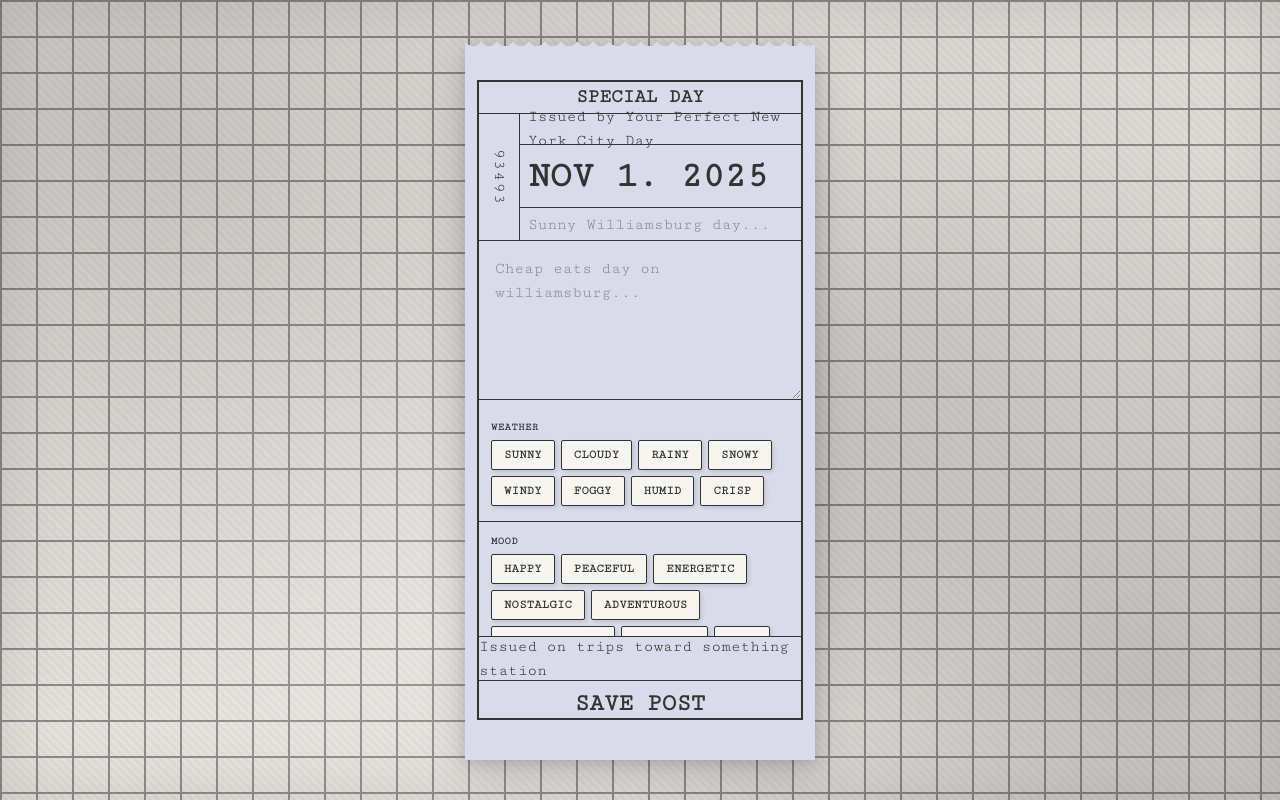
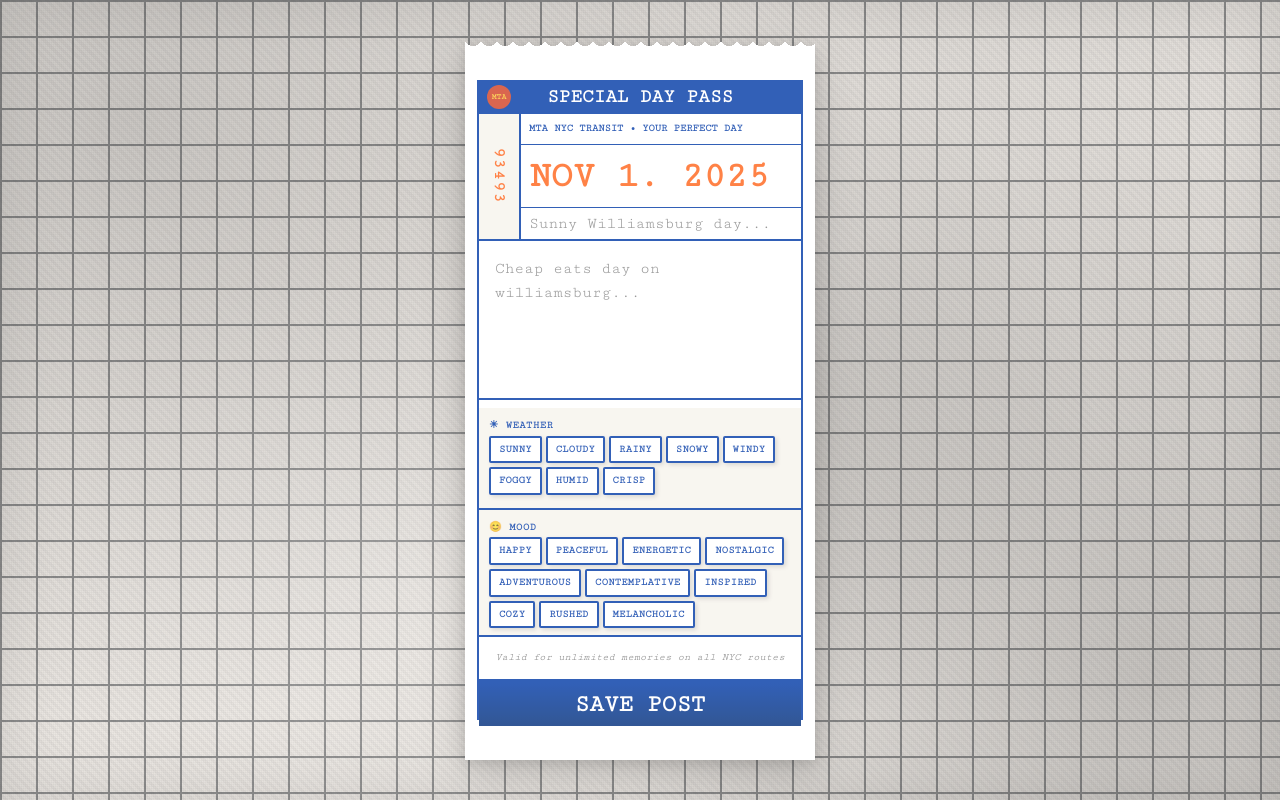
Before and after one commit to jyleerahman/fav-nycday-app, a React (Vite) app: page /create-post in a window 1280 px wide. Built offline with nearby package versions, Linux system fonts and the light colour scheme; no server answers.

Commit message:
different post design

```diff
--- a/src/client/App.css
+++ b/src/client/App.css
@@ -402,6 +402,25 @@
   }
 }
 
+/* Subway Save Button */
+.subway-save-button {
+  position: relative;
+  overflow: visible;
+  background: linear-gradient(180deg, #0039A6 0%, #002d7a 100%);
+  color: white;
+  transition: all 0.3s ease;
+  border-top: 2px solid #0039A6;
+}
+
+.subway-save-button:hover {
+  background: linear-gradient(180deg, #ff6319 0%, #e65100 100%);
+  transform: scale(1.02);
+}
+
+.subway-save-button:active {
+  transform: scale(0.98);
+}
+
 /* Stamp Button Effect */
 .stamp-button {
   position: relative;
--- a/src/client/routes/Post.tsx
+++ b/src/client/routes/Post.tsx
@@ -79,13 +79,12 @@
                 onClick={onToggle}
                 className={`
                     relative ticket-stub
-                    px-3 py-1.5 text-xs
+                    px-2 py-1 text-[0.65rem]
                     font-["ArchivoNarrow"] font-semibold tracking-wide
-                    border border-black
-                    bg-[#f5f3ed]
+                    border-2 border-[#0039A6]
                     transition-all duration-200
                     hover:scale-105
-                    ${isSelected ? 'selected-ticket' : ''}
+                    ${isSelected ? 'bg-[#ff6319] text-white border-[#ff6319]' : 'bg-white text-[#0039A6]'}
                 `}
             >
                 {tag.toUpperCase()}
@@ -101,27 +100,30 @@
 
             <div className='h-[100vh] flex flex-col font-["ArchivoNarrow"] items-center justify-center tile-bg'>
                 <div className='shadow-natural mt-10 m-10 w-[350px] h-[95%]'>
-                    <div className='perforated-x h-full pl-3 pr-3 pt-10 pb-10 bg-[#d1d3e5]'>
-                        <div className='border-2 h-full'>
-                            <div className='border-b-1 h-[5%] flex'>
-                                <div className='font-extrabold font-["KGAllofMe"] text-[1.2rem] flex items-center justify-center w-full'>SPECIAL DAY</div>
+                    <div className='perforated-x h-full pl-3 pr-3 pt-10 pb-10 bg-white'>
+                        <div className='border-2 border-[#0039A6] h-full bg-white'>
+                            <div className='border-b-2 border-[#0039A6] h-[5%] flex bg-[#0039A6] relative'>
+                                <div className='absolute left-2 top-1/2 -translate-y-1/2 w-6 h-6 rounded-full bg-[#D14124] flex items-center justify-center'>
+                                    <span className='text-[#FFD034] text-[0.5rem] font-black'>MTA</span>
+                                </div>
+                                <div className='font-extrabold font-["KGAllofMe"] text-[1.2rem] flex items-center justify-center w-full text-white'>SPECIAL DAY PASS</div>
                             </div>
-                            <div className='flex border-b-1 h-[20%]'>
-                                <div className='border-r-1 flex items-center justify-center p-2 [writing-mode:vertical-rl] tracking-widest'>
+                            <div className='flex border-b-2 border-[#0039A6] h-[20%]'>
+                                <div className='border-r-2 border-[#0039A6] flex items-center justify-center p-2 [writing-mode:vertical-rl] tracking-widest bg-[#f7f4ed] font-bold text-[#ff6319]'>
                                     93493
                                 </div>
                                 <div className='flex flex-col w-full'>
-                                    <div className='px-2 border-b-1 h-[25%] flex items-center'>
-                                        Issued by Your Perfect New York City Day
+                                    <div className='px-2 border-b-1 border-[#0039A6] h-[25%] flex items-center text-[0.65rem] text-[#0039A6] font-semibold'>
+                                        MTA NYC TRANSIT • YOUR PERFECT DAY
                                     </div>
-                                    <div className='px-2 border-b-1 h-[50%] flex items-center text-4xl font-extrabold font-["KGAllofMe"]'>
+                                    <div className='px-2 border-b-1 border-[#0039A6] h-[50%] flex items-center text-4xl font-extrabold font-["KGAllofMe"] text-[#ff6319]'>
                                         {getCurrentDate()}
                                     </div>
                                     <input
                                         value={title}
                                         onChange={handleTitleChange}
                                         placeholder='Sunny Williamsburg day...'
-                                        className='px-2 h-[25%] font-["KGAllofMe"] flex items-center'>
+                                        className='px-2 h-[25%] font-["KGAllofMe"] flex items-center border-none outline-none'>
                                     </input>
                                 </div>
                             </div>
@@ -129,14 +131,14 @@
                                 value={content}
                                 onChange={handleContentChange}
                                 placeholder='Cheap eats day on williamsburg...'
-                                className='font-["CutiveMono"] border-b-1 h-[25%] p-4 w-full'>
+                                className='font-["CutiveMono"] border-b-2 border-[#0039A6] h-[25%] p-4 w-full resize-none outline-none'>
                             </textarea>
 
                             {/* Tags Section */}
-                            <div className='border-b-1 h-[18%] p-3 overflow-y-auto'>
-                                <div className='mb-2'>
-                                    <div className='text-[0.65rem] font-semibold mb-1 tracking-wider'>WEATHER</div>
-                                    <div className='flex flex-wrap gap-1.5'>
+                            <div className='border-b-2 border-[#0039A6] h-[16%] p-2.5 bg-[#f7f4ed]'>
+                                <div>
+                                    <div className='text-[0.65rem] font-bold mb-0.5 tracking-wider text-[#0039A6]'>☀ WEATHER</div>
+                                    <div className='flex flex-wrap gap-1'>
                                         {WEATHER_TAGS.map(tag => (
                                             <TagTicket
                                                 key={tag}
@@ -149,10 +151,10 @@
                                 </div>
                             </div>
 
-                            <div className='border-b-1 h-[18%] p-3 overflow-y-auto'>
+                            <div className='border-b-2 border-[#0039A6] h-[20%] p-2.5 bg-[#f7f4ed]'>
                                 <div>
-                                    <div className='text-[0.65rem] font-semibold mb-1 tracking-wider'>MOOD</div>
-                                    <div className='flex flex-wrap gap-1.5'>
+                                    <div className='text-[0.65rem] font-bold mb-0.5 tracking-wider text-[#0039A6]'>😊 MOOD</div>
+                                    <div className='flex flex-wrap gap-1'>
                                         {MOOD_TAGS.map(tag => (
                                             <TagTicket
                                                 key={tag}
@@ -166,12 +168,12 @@
                             </div>
 
                             <div className='h-[14%]'>
-                                <div className='border-b-1 h-[50%] flex items-center justify-center'>
-                                    Issued on trips toward something station
+                                <div className='border-b-2 border-[#0039A6] h-[50%] flex items-center justify-center text-[0.65rem] text-[#666] italic'>
+                                    Valid for unlimited memories on all NYC routes
                                 </div>
                                 <button
                                     onClick={handleSavePost}
-                                    className='stamp-button h-[50%] w-full font-extrabold text-[1.5rem] font-["KGAllofMe"] flex items-center justify-center'>
+                                    className='subway-save-button h-[50%] w-full font-extrabold text-[1.5rem] font-["KGAllofMe"] flex items-center justify-center'>
                                     SAVE POST
                                 </button>
                             </div>
```
